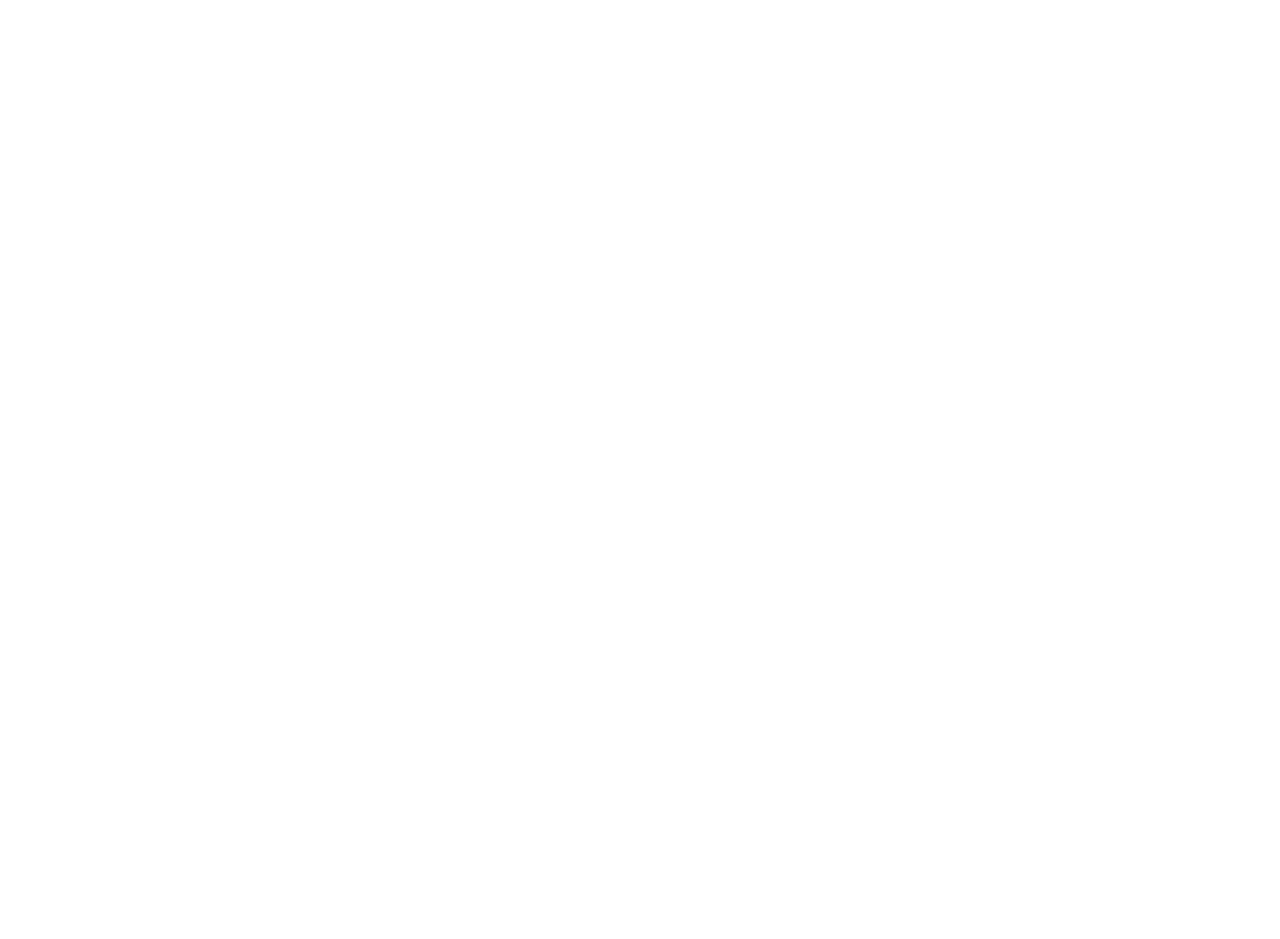
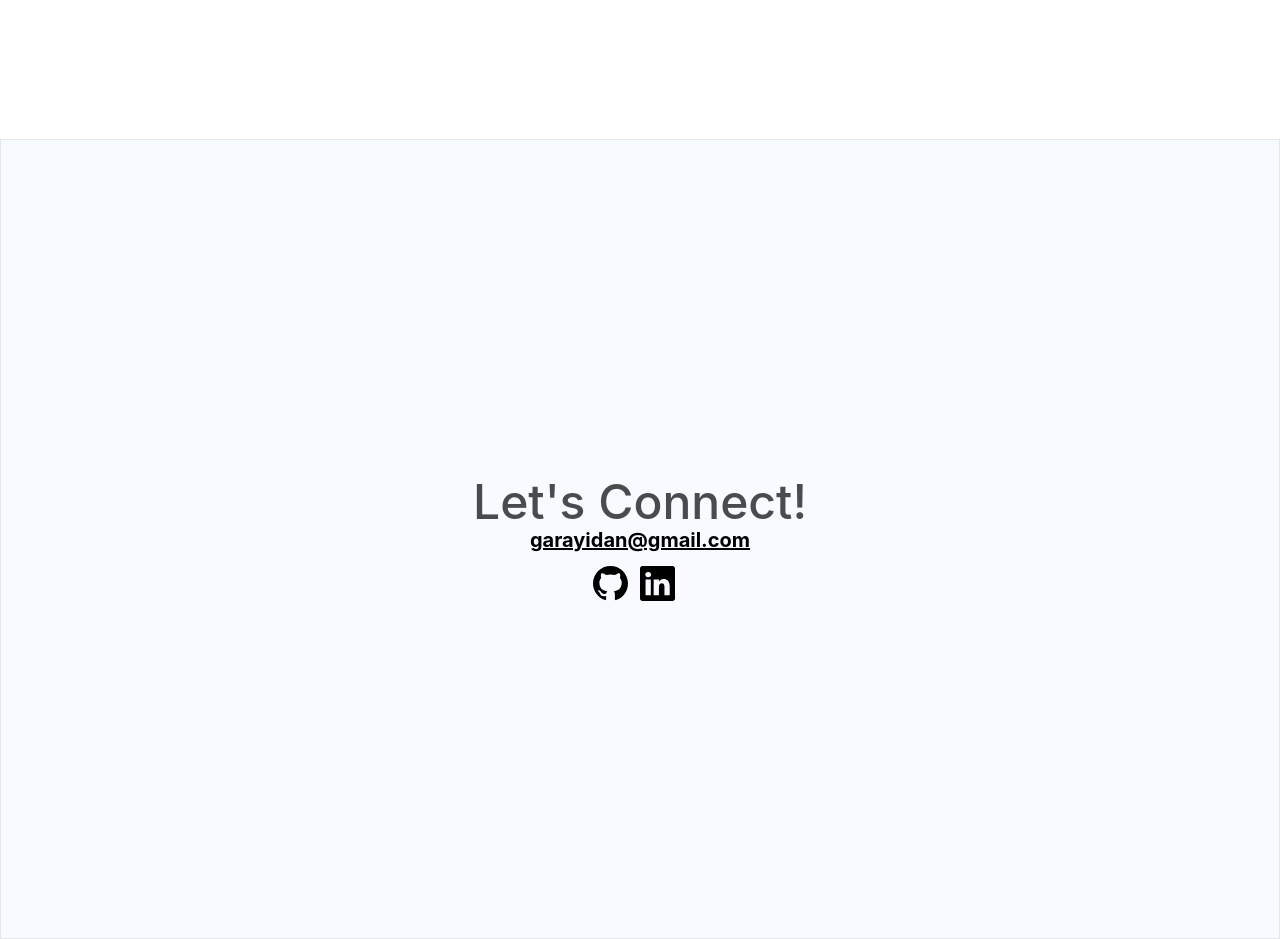
Before and after one commit to Idan-Garay/portfolio, a Next.js app: page / in a window 1280 px wide. Shown: the part 2260-3199 px from the top of the page. Before the commit the page ends 2399 px from the top, so only its background shows below. Built offline with nearby package versions, Linux system fonts and the light colour scheme.

Commit message:
feat: add section 4 let's connect

```diff
--- a/pages/index.tsx
+++ b/pages/index.tsx
@@ -51,7 +51,7 @@
           <div className="self-center hidden md:block min-h-[400px] w-[400px] border bg-gray-500"></div>
         </div>
 
-        <div className="w-full h-[100vh] bg-secondary flex px-[10vw] flex-col  gap-y-6 items-center justify-center ">
+        <div className="w-full h-[100vh] bg-secondary dark:bg-black flex px-[10vw] flex-col  gap-y-6 items-center justify-center ">
           <div className="group content w-full flex flex-col-reverse md:flex-row justify-center gap-x-24 h-[75%] sm:h-[80%] md:h-[45%] lg:h-[60%] -mt-[5vh]">
             <div className="showcase w-full self-start">
               <Link className='flex flex-col items-end gap-y-3' href="https://nextjs-typescript.d3k5bbpd7nkhfg.amplifyapp.com/" target="_blank">
@@ -109,6 +109,15 @@
             <h3 className="ml-16 sm:ml-32 md:ml-0 text-xl underline text-highlight font-medium text-opacity-70 duration-500 group-hover:text-opacity-100">Download Resume</h3>
           </div>
         </div>
+
+        <div className="h-[100vh] border bg-secondary dark:bg-black flex flex-col justify-center items-center">
+          <h3 className="text-5xl font-medium text-black text-opacity-70 dark:text-white dark:text-opacity-70">Let's Connect!</h3>
+          <h1 className="text-xl font-bold underline">garayidan@gmail.com</h1>
+          <div className="links flex gap-x-3 mt-3">
+            <Link className='hover:text-highlight' href={'/'}><BsGithub size={35} /></Link>
+            <Link className='hover:text-highlight mr-3' href={'/'}><BsLinkedin size={35} /></Link>
+          </div>
+        </div>
       </main>
 
       <footer className="">
```
